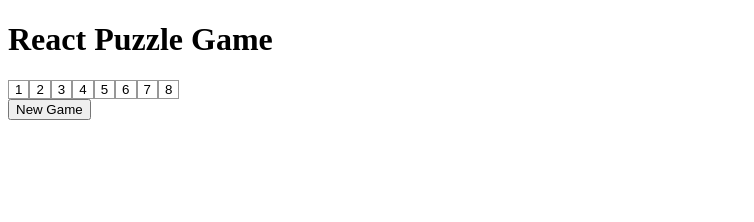
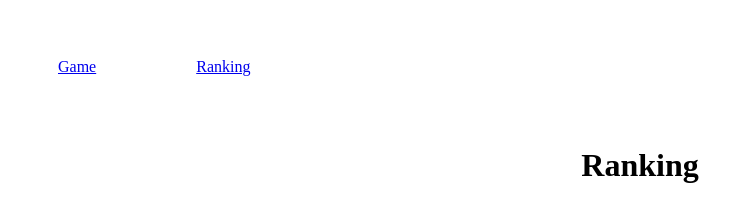
Before and after one commit to MiruTsai/React-Puzzle-Game, a React app: page /ranking in a window 1280 px wide. Shown: the whole page, without its empty margins (0-754 px from the left). Built offline with nearby package versions, Linux system fonts and the light colour scheme.

Commit message:
Finish Router

```diff
--- a/package.json
+++ b/package.json
@@ -28,6 +28,7 @@
     "lodash": "^4.17.15",
     "react": "^16.9.0",
     "react-dom": "^16.9.0",
+    "react-router-dom": "^5.0.1",
     "style-loader": "^1.0.0",
     "webpack-cli": "^3.3.7"
   },
--- /dev/null
+++ b/src/components/navbar.js
@@ -0,0 +1,13 @@
+import React from 'react';
+import { BrowserRouter, Route, Link } from 'react-router-dom';
+
+const NavBar = () =>{
+    return(
+        <div className="nav">
+        <div className="boardName"><Link to="/">Game</Link></div>
+        <div className="boardName"><Link to="/ranking">Ranking</Link></div>
+        </div>
+    )
+}
+
+export default NavBar;
--- /dev/null
+++ b/src/components/ranking.js
@@ -0,0 +1,11 @@
+import React from 'react';
+
+const Ranking = () =>{
+    return(
+        <div className="rankinBoard">
+        <h1>Ranking</h1>
+</div>
+    )
+}
+
+export default Ranking;
--- a/src/index.js
+++ b/src/index.js
@@ -1,5 +1,8 @@
 import React from 'react';
 import ReactDOM from 'react-dom';
+import { BrowserRouter, Route } from 'react-router-dom';
+import NavBar from './components/navbar';
+import Ranking from './components/ranking';
 import './style.css';
 const root = document.querySelector('.root');
 
@@ -11,40 +14,61 @@ const Header = () => {
     )
 }
 const Block = (props) => {
+    function showNumber(){
+        console.log(props.id)
+    }
     return (
-        <button className="block">
+        <button className="block" onClick={() => showNumber()}>
             <span className="number">{props.id}</span>
         </button>
     )
 }
 const NewGame = (props) => {
     return (
-        <button onClick={() => props.again}>New Game</button>
+        <button className="new_game" onClick={() => props.again()}>New Game</button>
     )
 }
+// class Board extends React.Component {
+//     render(){
+//         console.log(this.props.list)
+//     return (
 
-class Board extends React.Component{
-    render(){
-        return(
-        <div className="row">
-            <Block />
-        </div>
-        )
-    }
-}
+//         this.props.list.map(number => {
+//             <Block id={number}
+//                 key={Math.floor(Math.random() * 100000)} />
+//         })
+//     )}
+// }
+
 class App extends React.Component {
     state = {
-        list: [1, 2, 3, 4, 5, 6, 7, 8],
-        size: 3
+        correct: [1, 2, 3, 4, 5, 6, 7, 8, ''],
+        list: [1, 2, 3, 4, 5, 6, 7, 8, ''],
+        size: 3,
+        current:""
     }
+    handleClick = (id) =>{
+        this.setState({
+            current:""
+        })
+    }
+    newGame = () => {
+        let newList = this.state.list;
+        function shuffleArray(array) {
+            for (var i = array.length - 1; i > 0; i--) {
+                var j = Math.floor(Math.random() * i);
+                var temp = array[i];
+                array[i] = array[j];
+                array[j] = temp;
+            }
+            return array;
+        }
 
-    newGame = () =>{
-           let list =this.state.list.sort( function(x,y) {
-            if (x % 2 ==0) return 1;
-            if (x % 2 !=0) return -1;
-            });
-            return list;
-
+        this.setState({
+            list: shuffleArray(newList)
+        })
+        console.log(this.state.list)
+        console.log(this.state.list.indexOf(""))
     }
 
     render() {
@@ -52,18 +76,27 @@ class App extends React.Component {
         game = this.state.list.map(number => {
             return (
                 <Block id={number}
-                    key={Math.floor(Math.random() * 100)} />
+                    key={Math.floor(Math.random() * 100000)}
+                    showNumber={this.handleClick}
+                />
+
             )
         })
 
         return (
-            <div >
-                <Header />
+            <BrowserRouter>
+            <div className="playground">
+            <NavBar />
+            <Route exact path="/" render={()=><div><Header />
+
                 <div className="board">
-                {game}
+                    {game}
                 </div>
-                <NewGame again={this.newGame} />
+                <NewGame again={this.newGame} /> </div>}/>
+            <Route path="/ranking" component={Ranking} />
+
             </div>
+            </BrowserRouter>
         )
     }
 }
--- a/src/style.css
+++ b/src/style.css
@@ -1,4 +1,30 @@
+
+.playground{
+    margin: 0 auto;
+    text-align: center;
+}
+.new_game{
+    margin: 20px 0
+}
 .block{
     background-color: white;
     border:1px solid #979797;
+    font-size:20px;
+    flex-basis: 33%;
+    width:50px;
+    height:50px;
 }
+
+.board{
+    width:150px;
+    display: flex;
+    flex-wrap: wrap;
+    margin: 0 auto;
+}
+.nav{
+    display: flex;
+}
+.boardName{
+    margin: 50px;
+    text-decoration: none;
+}
```
Also changed, not shown: dist/index.html, 2 other files.
